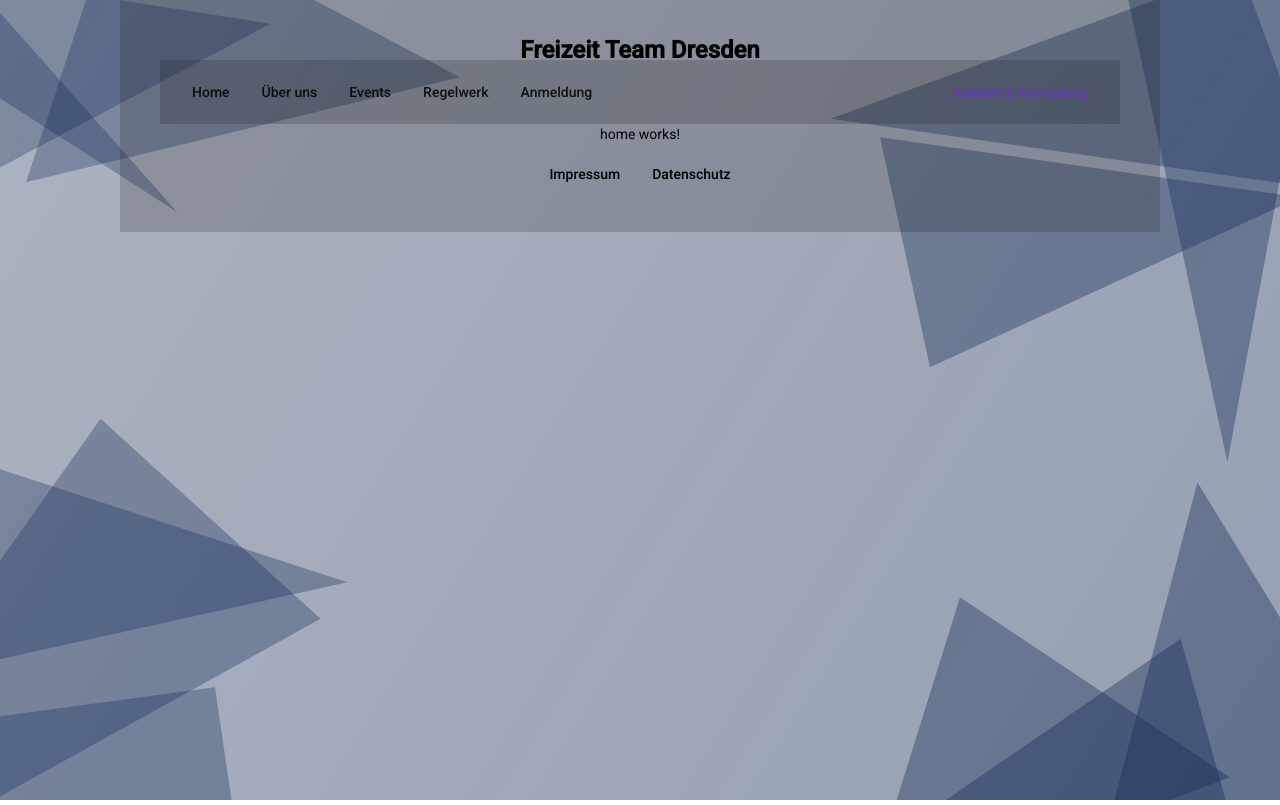
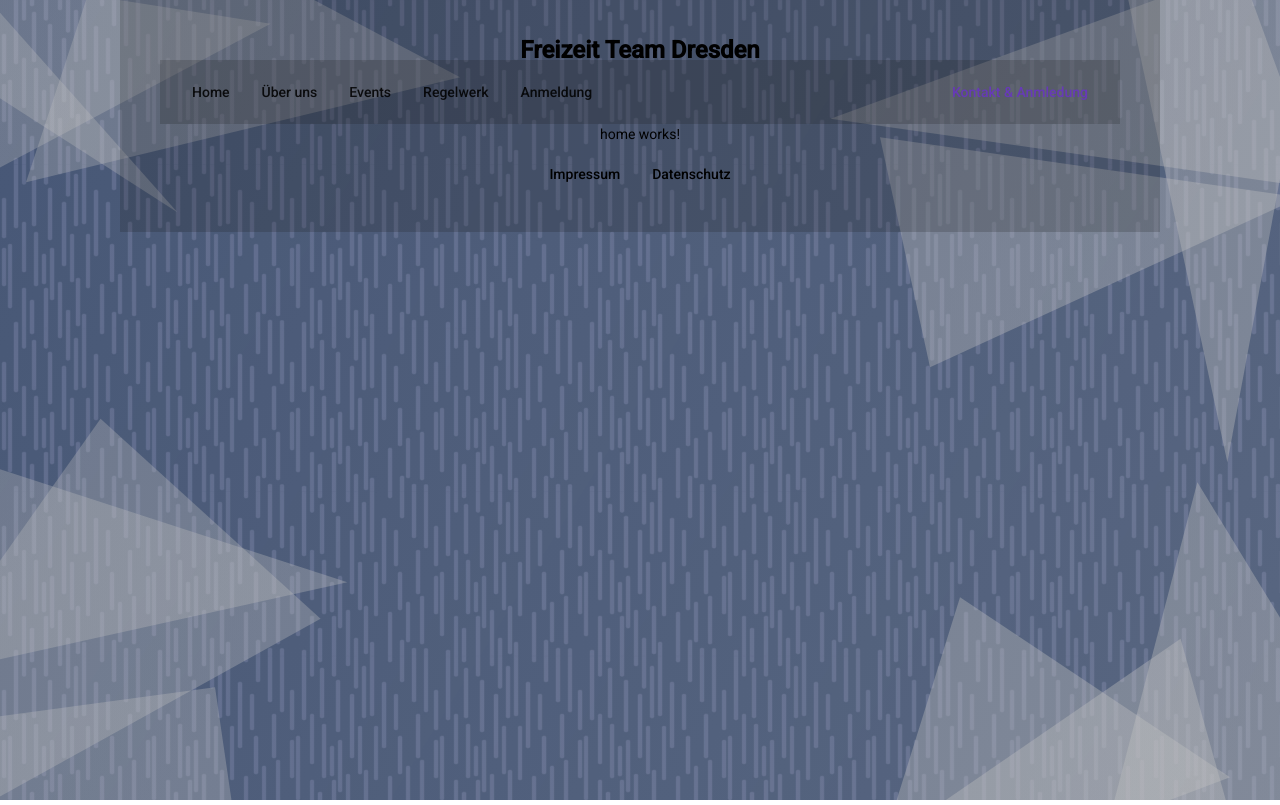
Before and after one commit to freizeit-team-dresden/airsoft, an Angular app: page / in a window 1280 px wide. Built offline with nearby package versions, Linux system fonts and the light colour scheme.

Commit message:
Added bg img

```diff
--- a/src/app/app.component.html
+++ b/src/app/app.component.html
@@ -20,6 +20,6 @@
 	</div>
 	<!-- <div class="overlay"></div> -->
 	<div class="background">
-		<canvas #canvas width="1920" height="1080"></canvas>
+		<canvas #canvas width="1920" height="1080" style="background-image: url('/assets/ESKS_blau.jpg'); background-size: cover;"></canvas>
 	</div>
 </div>
--- a/src/app/app.component.ts
+++ b/src/app/app.component.ts
@@ -37,9 +37,8 @@ export class AppComponent implements AfterViewInit {
       //setup canvas enviroment
       let time = new Date().getTime() * 0.002;
       //console.log(time);
-      const color1 = "rgba(20,43,87,0.3)";
-      const color2 = "rgba(20,43,87,0.4)";
-      const bgcolor = "rgba(20,43,87,0.4)";
+      const color1 = "rgba(191,191,191,0.3)";
+      const color2 = "rgba(191,191,191,0.4)";
 
       let ctx = this.canvas.nativeElement.getContext("2d");
       if (ctx) {
```
Also changed, not shown: src/assets/ESKS_blau.jpg (added).
